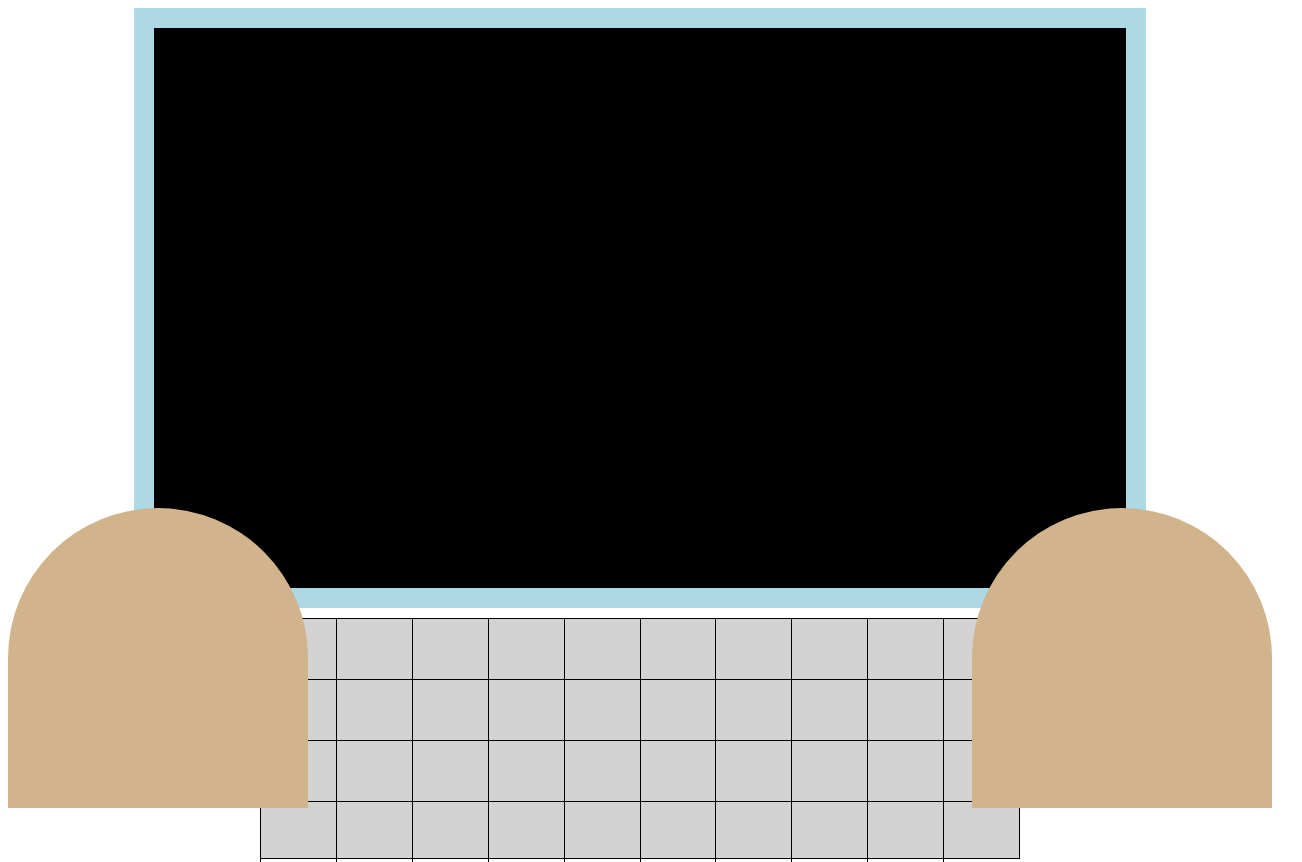
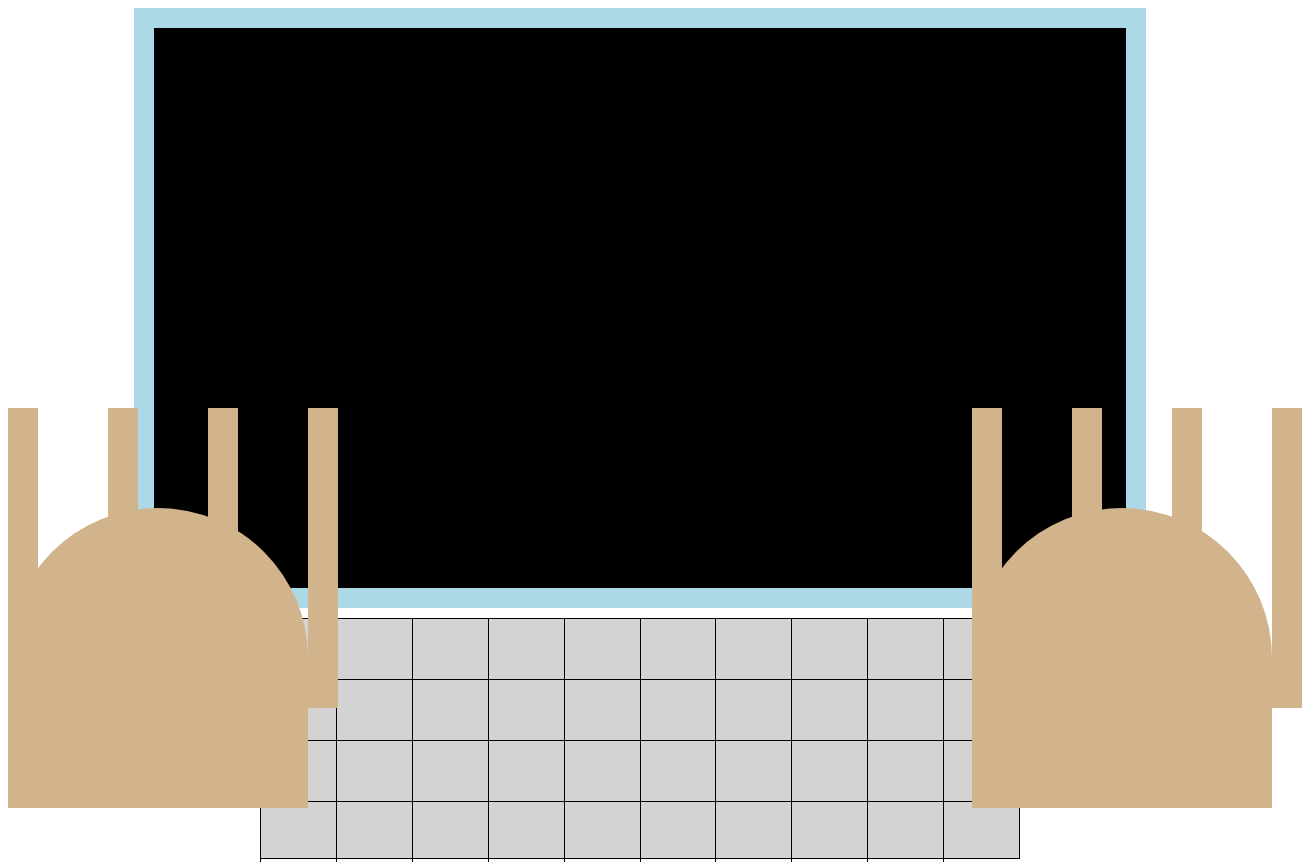
Before and after one commit to seandan7/personal-website, a Vue app: page / in a window 1280 px wide. Shown: the whole page, 1302 px wide, since content can reach past the window. Built offline with nearby package versions, Linux system fonts and the light colour scheme.

Commit message:
Finish rough draft

```diff
--- /dev/null
+++ b/src/components/Digit.vue
@@ -0,0 +1,26 @@
+<template>
+  <div class="digit--full">
+      <div class="nail"></div>
+      <div class="knuckle"></div>
+  </div>
+</template>
+
+<script>
+export default {
+  name: "Digit",
+  props: {
+    msg: String,
+  },
+};
+</script>
+
+<!-- Add "scoped" attribute to limit CSS to this component only -->
+<style scoped>
+.digit--full {
+    height: 300px;
+    width: 30px;
+    background: tan;
+    position: absolute;
+    top: -100px;
+}
+</style>
--- a/src/components/HandLeft.vue
+++ b/src/components/HandLeft.vue
@@ -1,14 +1,20 @@
 <template>
   <div class="left--hand">
       <div class="hand__base">
-
+          <div v-for="i in 4" :key="i">
+              <Digit />
+          </div>
       </div>
   </div>
 </template>
 
 <script>
+import Digit from './Digit'
 export default {
   name: "HandLeft",
+  components: {
+      Digit
+  },
   props: {
     msg: String,
   },
@@ -26,5 +32,7 @@ export default {
     background: tan;
     border-top-left-radius: 50%;
     border-top-right-radius: 50%;
+    display: flex;
+    justify-content: space-between;
 }
 </style>
--- a/src/components/HandRight.vue
+++ b/src/components/HandRight.vue
@@ -1,14 +1,20 @@
 <template>
   <div class="right--hand">
       <div class="hand__base">
-
+          <div v-for="i in 4" :key="i">
+              <Digit />
+          </div>
       </div>
   </div>
 </template>
 
 <script>
+import Digit from './Digit'
 export default {
   name: "HandLeft",
+  components: {
+      Digit
+  },
   props: {
     msg: String,
   },
@@ -26,5 +32,7 @@ export default {
     background: tan;
     border-top-left-radius: 50%;
     border-top-right-radius: 50%;
+    display: flex;
+    justify-content: space-between;
 }
 </style>
```
